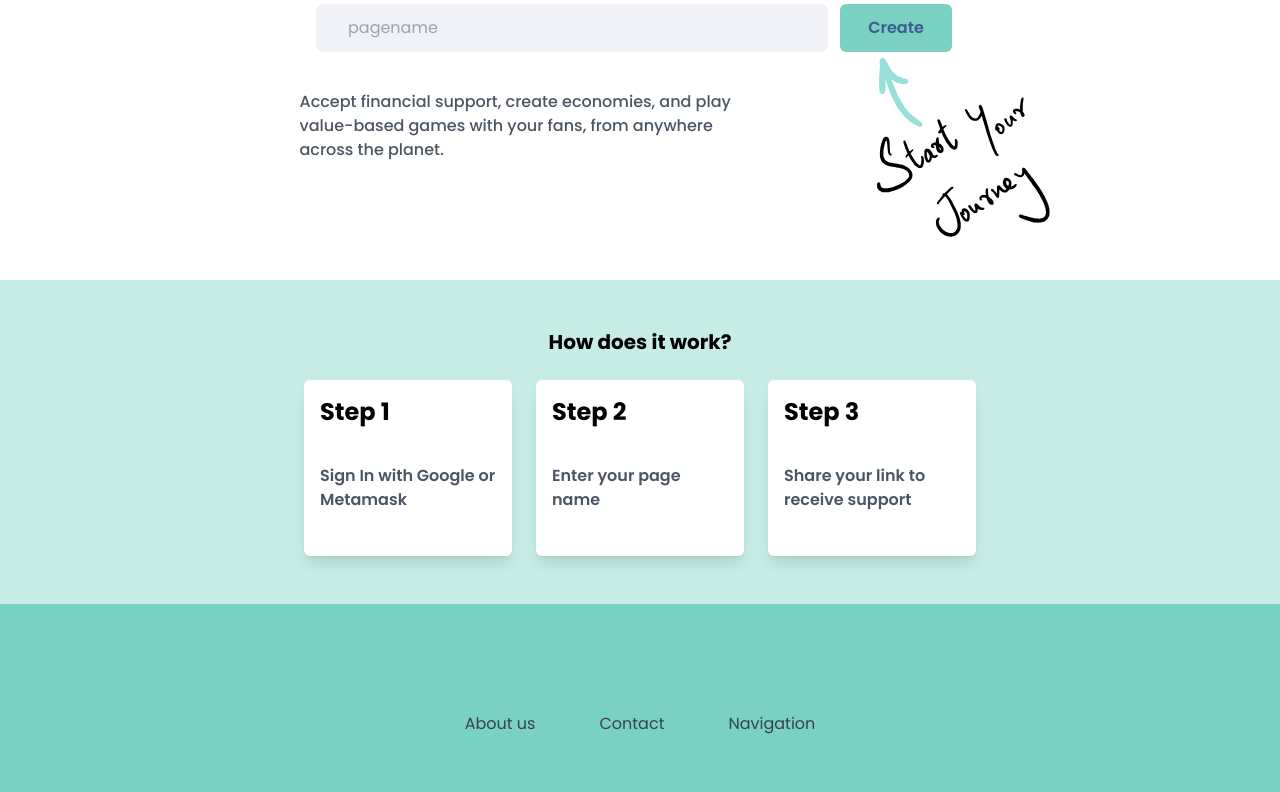
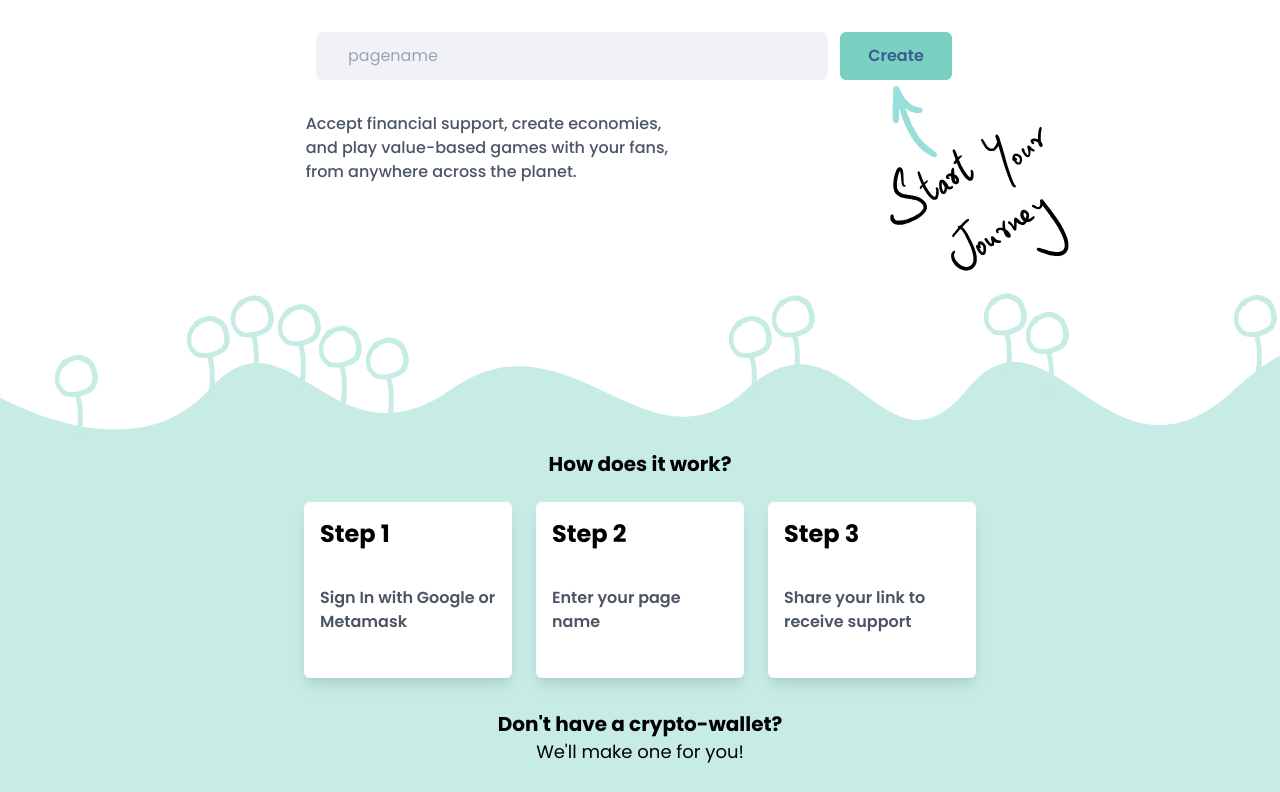
Before and after one commit to cryptopatron/web-app, a React (Create React App) app: page / in a window 1280 px wide. Shown: the part 268-1060 px from the top of the page. Built offline with nearby package versions, Linux system fonts and the light colour scheme.

Commit message:
landing page clean up

```diff
--- a/src/pages/landing-page/index.tsx
+++ b/src/pages/landing-page/index.tsx
@@ -7,9 +7,9 @@ import UserContext from "../../contexts/user";
 
 // images
 import ImageStartJourney from "./../../assets/images/start_journey.svg";
-import ImageLadyBird from "./../../assets/images/ladybird.png";
-import ImageLookForCreators from "./../../assets/images/look_for_creators.svg";
+import ImageBackground_1 from "./../../assets/images/background_1.svg"
 import FooterComponent from "../../components/footer";
+import Rectangle from "./../../assets/images/rect.svg"
 
 export default function LandingPage() {
     const { token, setToken, isLoggedIn } = useContext(UserContext);
@@ -71,17 +71,22 @@ export default function LandingPage() {
                     <div className="text-left w-11/12 max-w-2xl">
                         <p className="mt-10 text-4xl font-semibold  md:text-5xl">
                             {" "}
-                            Get your creative work funded <br /> <span className="text-4xl font-normal">on a truly global platform</span>{" "}
+                            <span className="leading-tight">Get your <div className=" inline-block "> <div className="z-10 relative"> creat</div> <div className="z-0"><img className="absolute transform -translate-y-4 md:-translate-y-5 -translate-x-8 w-32 h-3 md:w-40 md:h-4" src={Rectangle} alt="" /></div></div>ive work funded</span> <br /> <span className="text-4xl font-normal">on a truly global platform</span>{" "}
                         </p>
-                        <p className=" md:hidden my-4 md:mt-8 font-medium text-gray-600">
+                    </div>
+                </div>
+
+                <div className="grid grid-cols-1 md:grid-cols-2 md:mt-6">
+                    <div className="mx-auto w-11/12 md:row-start-2 md:justify-self-end transform md:translate-x-64">
+                        <p className=" my-4 md:mt-8 font-medium text-gray-600 max-w-sm">
                             Accept financial support, create
                             economies, and play value-based games with your fans, from
                             anywhere across the planet.
                         </p>
                     </div>
-                </div>
+                    <div className="md:col-span-2 md:row-start-1">
                         <form
-                    className="flex flex-col md:flex-row justify-center items-center mt-5"
+                            className="flex flex-col md:flex-row justify-center items-center"
                             onSubmit={(e) => {
                                 e.preventDefault();
                                 clickSignIn();
@@ -100,30 +105,24 @@ export default function LandingPage() {
                                 Create
                             </button>
                         </form>
+                    </div>
 
-                <div className="flex flex-col md:flex-row justify-center items-center mb-10">
-                    <div className="flex order-first md:order-last justify-center ">
+                    <div className="flex justify-center md:justify-self-start">
                         <img
-                            className=" w-4/5 transform translate-x-14 lg:translate-x-24 "
+                            className=" w-48 transform translate-x-14 md:translate-x-60 "
                             src={ImageStartJourney}
                             alt="start journey"
                         />
                     </div>
 
-                    <div className="max-w-md transform -translate-y-5 text-center md:text-left">
-
-                        <p className="hidden md:inline-block font-medium text-gray-600">
-                            Accept financial support, create
-                            economies, and play value-based games with your fans, from
-                            anywhere across the planet.
-                        </p>
-                    </div>
-                </div>
                 </div>
 
-            <div className="bg-primary-hover flex-grow ">
+            </div>
+
+            <div className=" flex-grow ">
+                <div className="bg-repeat-x" style={{ backgroundImage: `url(${ImageBackground_1})` }}>
                     <div className="container mx-auto py-12">
-                    <div className="flex flex-col justify-center max-w-2xl mx-auto">
+                        <div className="flex flex-col justify-center max-w-2xl mx-auto mt-32">
                             <div className="flex justify-center mb-6">
                                 <h3> How does it work?</h3>
                             </div>
@@ -145,6 +144,16 @@ export default function LandingPage() {
 
                             </div>
 
+                            <div className="flex flex-col justify-center mt-8 mb-2">
+                                <div className="text-center">
+                                    <h3> Don't have a crypto-wallet?</h3>
+                                </div>
+                                <div className="text-center">
+                                    <p className="text-lg">We'll make one for you!</p>
+                                </div>
+                            </div>
+
+                        </div>
                     </div>
                 </div>
             </div>
```
Also changed, not shown: src/assets/images/background_1.svg (added), src/assets/images/rect.svg (added). Lines whose indentation alone changed are shown as unchanged.
